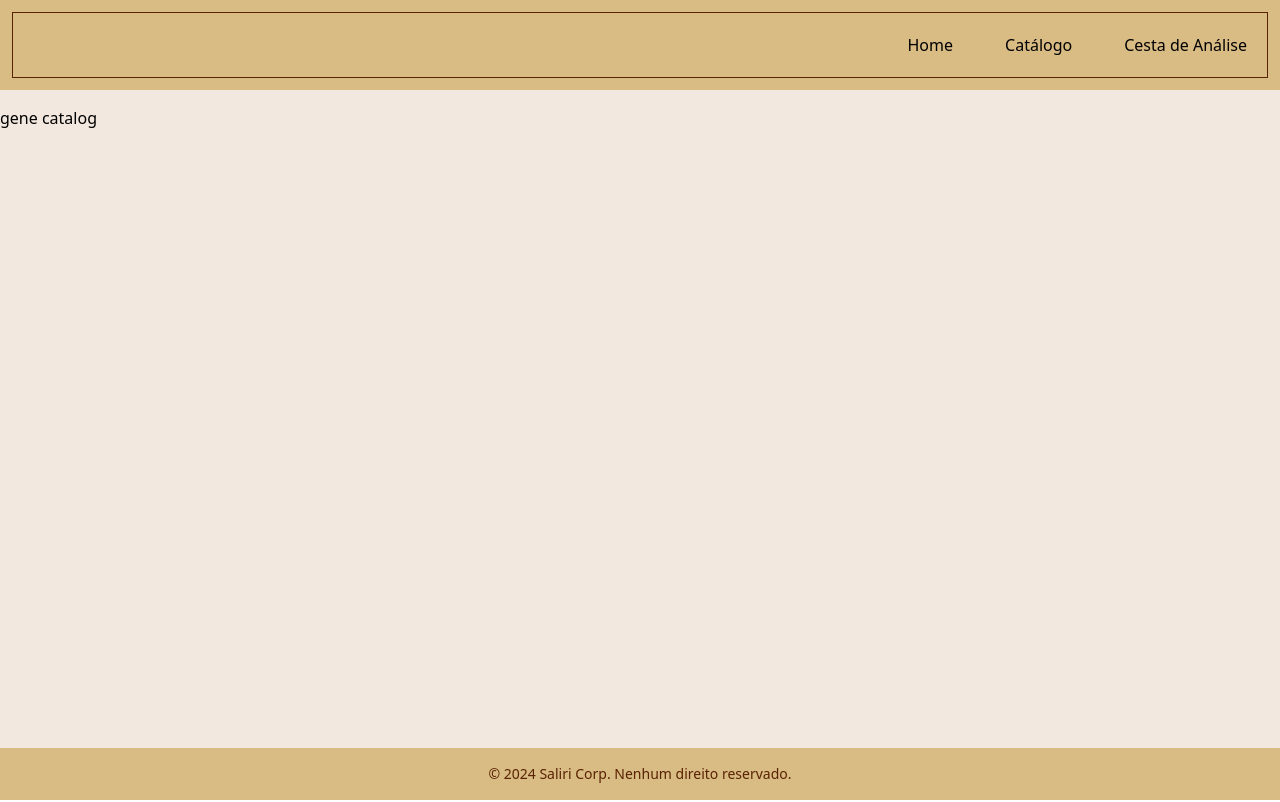
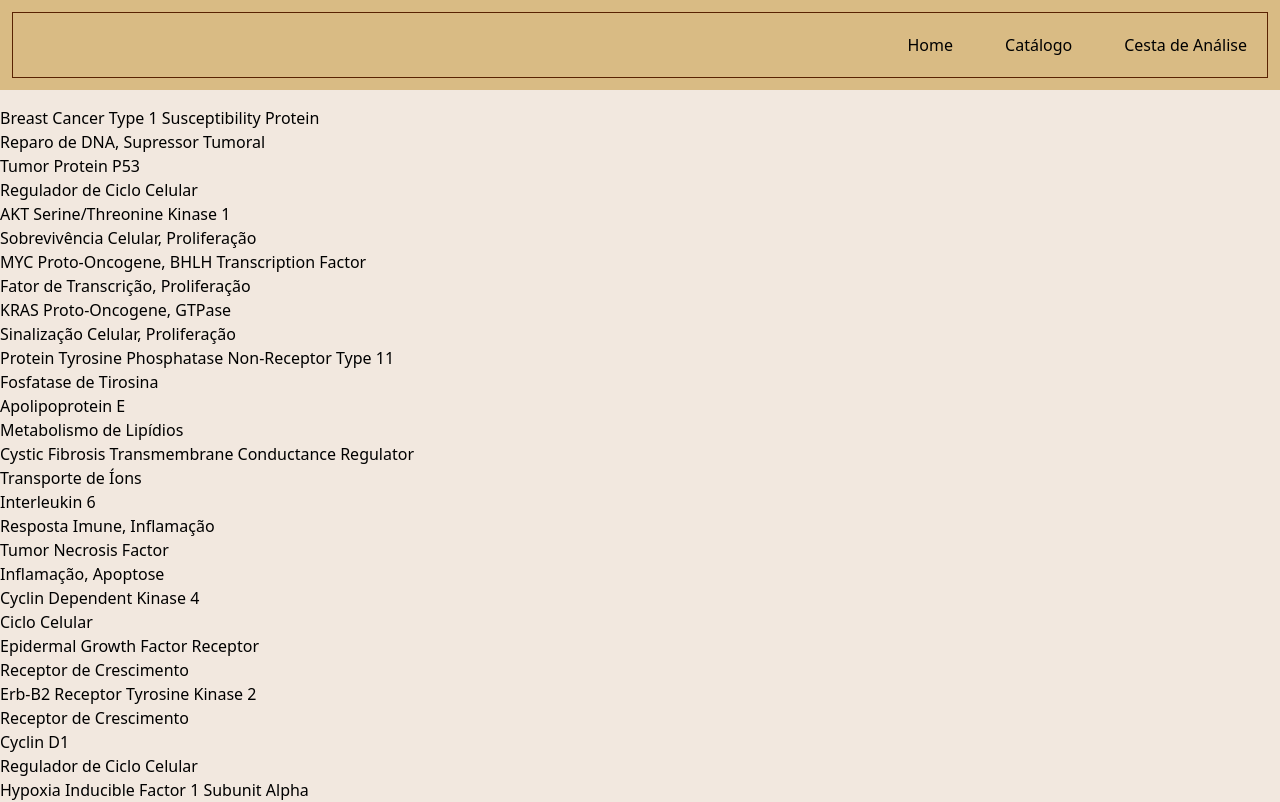
Before and after one commit to im-ivan/bio-data, a React (Vite) app: page /catalog in a window 1280 px wide. Shown: the top 802 px of the page. Built offline with nearby package versions, Linux system fonts and the light colour scheme.

Commit message:
ft: catalog board

```diff
--- a/src/components/GeneCatalog.tsx
+++ b/src/components/GeneCatalog.tsx
@@ -1,5 +1,21 @@
+import geneData from "../assets/bio-data-db.json"
+import type { Gene } from "../types/Gene"
 export const GeneCatalog = () => {
+    const geneList: Gene[] = geneData
     return <>
-        gene catalog
+        <div className="filter-area">
+
+        </div>
+        <div className="catalog-board">
+            {
+                geneList.map(gene => {
+                    return (
+                        <div key={gene.id}>
+                            <h3>{gene.name}</h3>
+                            <p>{gene.function}</p>
+                        </div>)
+                })
+            }
+        </div>
     </>
 }
--- /dev/null
+++ b/src/types/Gene.ts
@@ -0,0 +1,13 @@
+export interface ExpressionInfo {
+  log2FC: number;
+  p_value: number;
+}
+
+export interface Gene {
+  id: string;
+  name: string;
+  function: string;
+  chromosome: string;
+  pathway: string;
+  expression_data: Record<string, ExpressionInfo>;
+}
```
